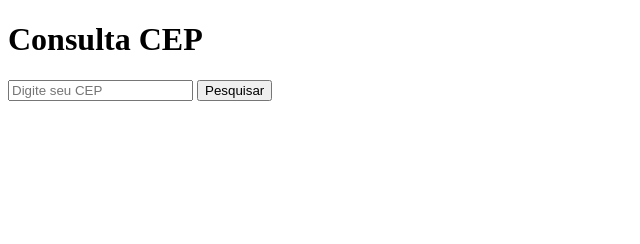
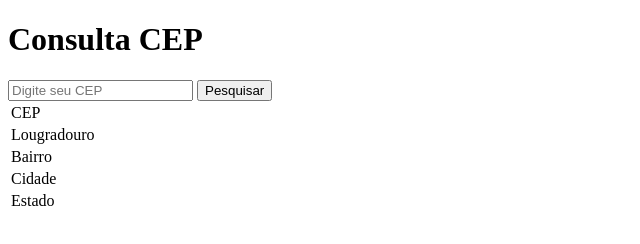
Before and after one commit to WanderckleyOliveira/busca-cep, a plain HTML site: page index.html in a window 1280 px wide. Shown: the whole page, without its empty margins (0-640 px from the left). Drawn offline with Linux system fonts and the light colour scheme.

Commit message:
Adicionando os requisito

```diff
--- a/index.html
+++ b/index.html
@@ -13,6 +13,29 @@
     <input type="text" placeholder="Digite seu CEP" id="cepDigitado">
     <button onclick="PesquisarCEP">Pesquisar</button>
 
+    <table>
+        <tr>
+            <td>CEP</td>
+            <td></td>
+        </tr>
+        <tr>
+            <td>Lougradouro</td>
+            <td></td>
+        </tr>
+        <tr>
+            <td>Bairro</td>
+            <td></td>
+        </tr>
+        <tr>
+            <td>Cidade</td>
+            <td></td>
+        </tr>
+        <tr>
+            <td>Estado</td>
+            <td></td>
+        </tr>
+
+    </table>
 
 
 </body>
```
